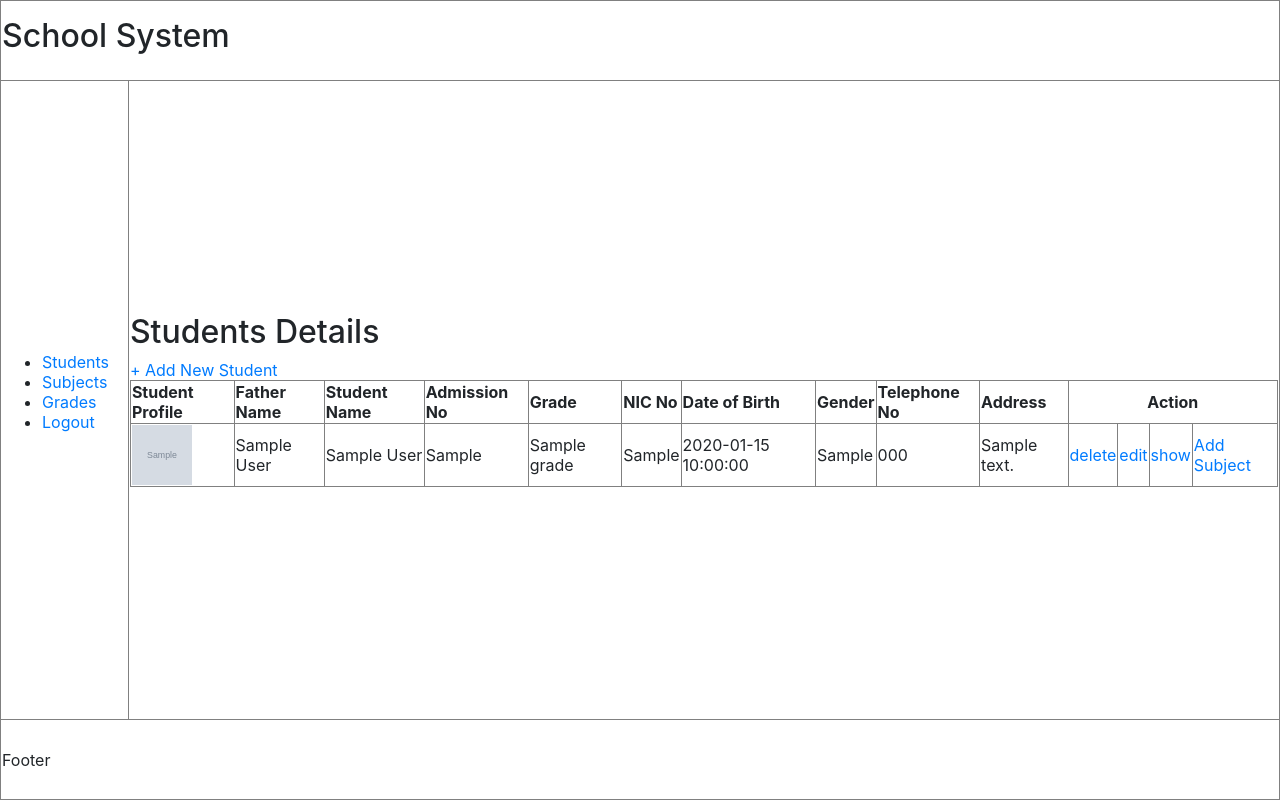
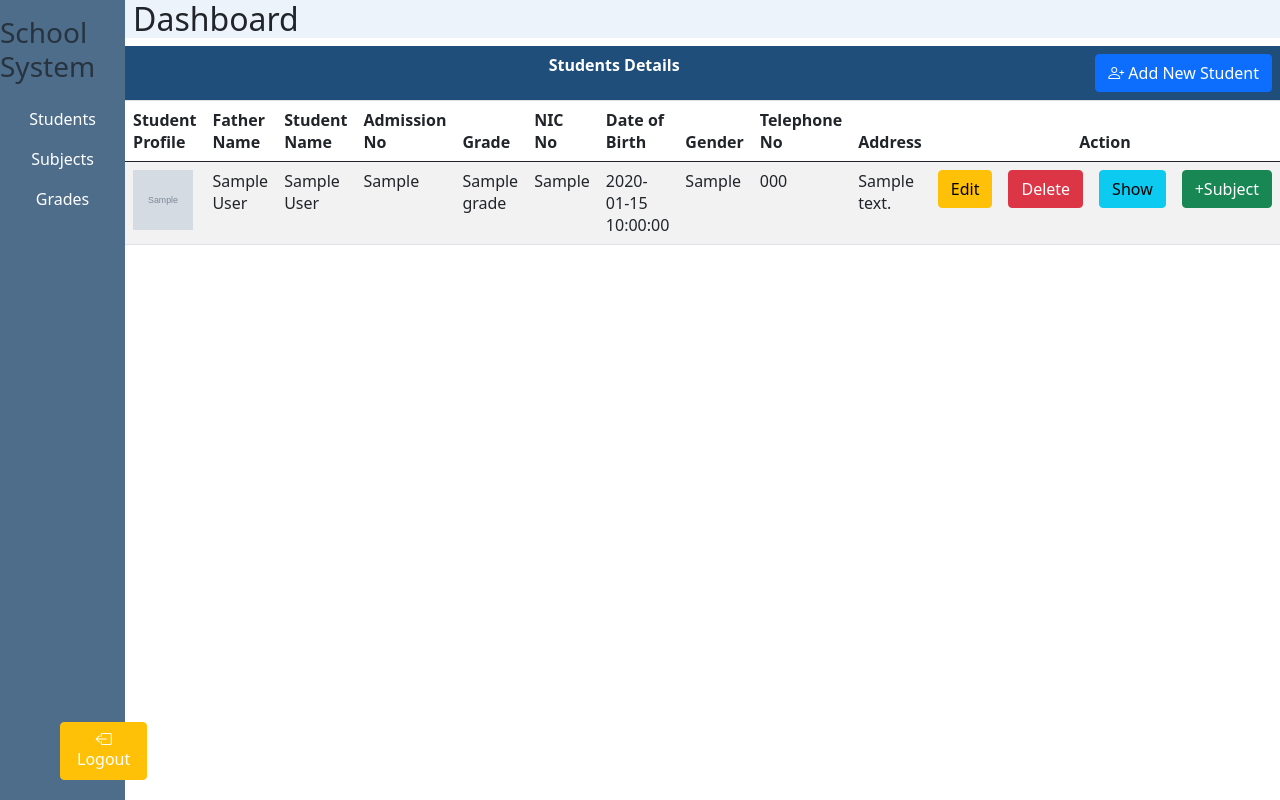
Before and after one commit to ArchchanaKrishnathas/School_System, a PHP site: page /index.php?section=student&page=index in a window 1280 px wide. Run offline with PHP 8.4, Linux system fonts and the light colour scheme; the visitor is signed in with stand-in values (Sample User, id 1); tables that the repository leaves empty or names only in its code hold one stand-in row (values such as "Sample post"); grey boxes marked "Sample" are stand-in pictures; some libraries are stand-ins or nearby versions.

Commit message:
Add UI with Bootstrap 5 and improved tables
Updated index.php, grade/index.php, and student/index.php to use Bootstrap 5 and Bootstrap Icons for a modernized look. Replaced table layouts with sidebar navigation, enhanced table styling, and added button classes for actions. Improves user experience and visual consistency across the application.

```diff
--- a/index.php
+++ b/index.php
@@ -1,29 +1,60 @@
 <html>
 <head>
 	<title> Home Page </title>
-	<link rel="stylesheet" href="https://cdn.jsdelivr.net/npm/bootstrap@4.1.3/dist/css/bootstrap.min.css" integrity="sha384-MCw98/SFnGE8fJT3GXwEOngsV7Zt27NXFoaoApmYm81iuXoPkFOJwJ8ERdknLPMO" crossorigin="anonymous">
+	<link href="https://cdn.jsdelivr.net/npm/bootstrap@5.0.2/dist/css/bootstrap.min.css" rel="stylesheet" integrity="sha384-EVSTQN3/azprG1Anm3QDgpJLIm9Nao0Yz1ztcQTwFspd3yD65VohhpuuCOmLASjC" crossorigin="anonymous">
+	<link rel="stylesheet" href="https://cdn.jsdelivr.net/npm/bootstrap-icons@1.3.0/font/bootstrap-icons.css">
+	<style>
+		body{
+			display: flex;
+		}
+
+		.sidebar{
+			width: 250px;
+			background-color:	#4d6d8b;
+			position:relative;
+		}
+
+		.sidebar h3{
+			color:	#27333fff;
+		}
+		.nav-link{
+			color: #fff !important;
+		}
+		.header{
+			background-color: #ecf3faff;
+		}
+
+		.logout-btn{
+			position:absolute;
+			bottom:10px;
+			left:40px;
+			margin:10px 20px;
+			padding:0;
+		}
+	</style>
 </head>
 <body>
 		<?php
 			include('auth/auth_check.php');
 		?>
 
-		<table border="1" height="100%" width="100%">
-        <tr class="header">
-			<td colspan="2" width="100%" height="10%"><h2> School System</h2></td>
-		</tr>
-		<tr class="sidebar">
-			<td width="10%" height="80%">
-			    <ul>
-                        <li><a href="index.php?section=student&page=index" >Students</a></li>
-                        <li><a href="index.php?section=subject&page=index" >Subjects</a></li>
-                        <li><a href="index.php?section=grade&page=index" > Grades</a></li>
+		<div class="sidebar">
+			<h3 class="ml-4 my-3"> School System</h3>
+			<ul class="nav flex-column">
+				<li class="nav-item mx-auto"> <a href="index.php?section=student&page=index" class="nav-link">  Students</a></li>
+				<li class="nav-item mx-auto"> <a href="index.php?section=subject&page=index" class="nav-link" > Subjects</a></li>
+				<li class="nav-item mx-auto"> <a href="index.php?section=grade&page=index" class="nav-link"> Grades</a></li>
 
-						<li><a href="auth/logout.php"> Logout</a></li>
-                </ul>
-			</td>
-			<td width="90%" height="80%">
-				<?php
+            </ul>
+			<button class="logout-btn btn btn-warning"> <a href="auth/logout.php" class="nav-link"> <i class="bi bi-box-arrow-left"></i> Logout</a></button>
+		</div>
+
+		<div class="main-content w-100">
+			<div class="header">
+				<h2 class="mx-2">Dashboard</h2>
+			</div>
+
+			<?php
 					if(isset($_GET['section'])){
 						$section= $_GET['section'];
 					} else {
@@ -44,16 +75,9 @@
 					}
 
 				?>
-			</td>
-		</tr>
-		<tr class="footer">
-			<td colspan="2" width="100%" height="10%">Footer</td>
-		</tr>
-		</table>
+		</div>
 
 
-		<script src="https://code.jquery.com/jquery-3.3.1.slim.min.js" integrity="sha384-q8i/X+965DzO0rT7abK41JStQIAqVgRVzpbzo5smXKp4YfRvH+8abtTE1Pi6jizo" crossorigin="anonymous"></script>
-		<script src="https://cdn.jsdelivr.net/npm/popper.js@1.14.3/dist/umd/popper.min.js" integrity="sha384-ZMP7rVo3mIykV+2+9J3UJ46jBk0WLaUAdn689aCwoqbBJiSnjAK/l8WvCWPIPm49" crossorigin="anonymous"></script>
-		<script src="https://cdn.jsdelivr.net/npm/bootstrap@4.1.3/dist/js/bootstrap.min.js" integrity="sha384-ChfqqxuZUCnJSK3+MXmPNIyE6ZbWh2IMqE241rYiqJxyMiZ6OW/JmZQ5stwEULTy" crossorigin="anonymous"></script>
-</body>
+
+		<script src="https://cdn.jsdelivr.net/npm/bootstrap@5.0.2/dist/js/bootstrap.bundle.min.js" integrity="sha384-MrcW6ZMFYlzcLA8Nl+NtUVF0sA7MsXsP1UyJoMp4YLEuNSfAP+JcXn/tWtIaxVXM" crossorigin="anonymous"></script>
 </html>
--- a/student/index.php
+++ b/student/index.php
@@ -1,3 +1,10 @@
+	<style>
+		.student-row{
+			background-color: #1f4e7a;
+			color: #fff;
+		}
+
+	</style>
 	<?php
 	require_once ('config.php');
 
@@ -16,13 +23,15 @@
 
 	?>
 
-	<h2>Students Details</h2>
+	<table class="table table-striped table-hover">
+		<thead>
+			<tr class="student-row">
+				<th colspan="16" class="text-center">
+					Students Details
+					<a href="index.php?section=student&page=create" class="btn btn-primary float-end"> <i class="bi bi-person-plus"></i> Add New Student</a>
+				</th>
 
-	<div>
-		<a href="index.php?section=student&page=create" class="add-btn">+ Add New Student</a>
-	</div>
-
-	<table border="1">
+			</tr>
 			<tr>
 				<th>Student Profile</th>
 				<th>Father Name</th>
@@ -35,8 +44,9 @@
 				<th>Telephone No</th>
 				<th>Address</th>
 				<th colspan="4" style="text-align:center">Action</th>
-
 			</tr>
+		</thead>
+		<tbody>
 		<?php
 			while ($row = mysqli_fetch_array($results)) {
 				if(empty($row["image_path"])){
@@ -56,11 +66,11 @@
 					<td><?php echo $row["gender"]; ?></td>
 					<td><?php echo $row["telephone_no"]; ?></td>
 					<td><?php echo $row["address"]; ?></td>
-				<td><a href="student/delete.php?st_id=<?php echo $row['st_id'];?>" onclick="return confirm('Do you want to delete?')"> delete</a></td>
-				<td><a href="index.php?section=student&page=edit&st_id=<?php echo $row['st_id'];?>"> edit </a></td>
-				<td><a href="index.php?section=student&page=show&st_id=<?php echo $row['st_id'];?>"> show </a></td>
-				<td><a href="index.php?section=student&page=add_subject&st_id=<?php echo $row['st_id'];?>"> Add Subject </a> </td>
+					<td><a href="index.php?section=student&page=edit&st_id=<?php echo $row['st_id'];?> " class="btn btn-warning"> Edit </a></td>
+					<td><a href="student/delete.php?st_id=<?php echo $row['st_id'];?>" onclick="return confirm('Do you want to delete?')" class="btn btn-danger"> Delete</a></td>
+					<td><a href="index.php?section=student&page=show&st_id=<?php echo $row['st_id'];?>" class="btn btn-info"> Show </a></td>
+					<td><a href="index.php?section=student&page=add_subject&st_id=<?php echo $row['st_id'];?>" class="btn btn-success"> +Subject </a> </td>
 				</tr>
 			<?php } ?>
-
+		</tbody>
 	</table>
```
Also changed, not shown: grade/index.php (+23 -12 lines). Lines whose indentation alone changed are shown as unchanged.
